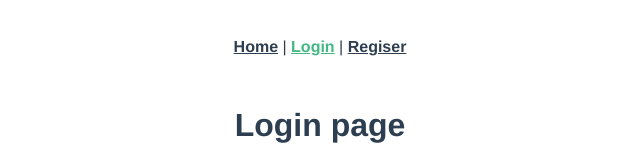
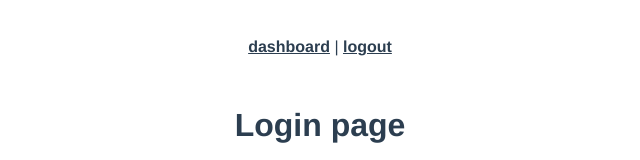
Before and after one commit to bcovies/mevn-stack, a Vue app in the folder frontend/: page /login in a window 1280 px wide. Shown: the top 160 px of the page, without its empty margins (320-960 px from the left). Built offline with nearby package versions, Linux system fonts and the light colour scheme.

Commit message:
Adicionado features de login e logout

```diff
--- a/frontend/src/App.vue
+++ b/frontend/src/App.vue
@@ -1,9 +1,19 @@
+<script setup>
+import { ref } from "vue";
+const isLoged = ref(true);
+console.log(isLoged);
+</script>
+
 <template>
   <nav>
-    <router-link to="/">Home</router-link> |
-    <!-- <router-link to="/dashboard">dashboard</router-link> | -->
-    <router-link to="/login">Login</router-link> |
-    <router-link to="/register">Regiser</router-link>
+    <div v-if="isLoged">
+      <router-link to="/dashboard">dashboard</router-link> |
+      <router-link to="/logout">logout</router-link>
+    </div>
+    <div v-else>
+      <router-link to="/login">Login</router-link> |
+      <router-link to="/register">Regiser</router-link>
+    </div>
   </nav>
   <router-view />
 </template>
--- /dev/null
+++ b/frontend/src/components/LogoutComponent.vue
@@ -0,0 +1,24 @@
+<script>
+import axios from "axios";
+export default {
+  async mounted() {
+    this.logout();
+  },
+  methods: {
+    logout() {
+      return new Promise((returnPromise) => {
+        axios
+          .get(`//${process.env.VUE_APP_API_ENDPOINT}/auth/logout`)
+          .then(function (response) {
+            returnPromise(response);
+            console.log(response);
+          })
+          .catch(function (error) {
+            returnPromise(error);
+            console.log(error);
+          });
+      });
+    },
+  },
+};
+</script>
--- a/frontend/src/router/index.js
+++ b/frontend/src/router/index.js
@@ -3,6 +3,7 @@ import HomeView from "../views/HomeView.vue";
 import DashboardView from "../views/DashboardView.vue";
 import LoginView from "../views/LoginView.vue";
 import RegisterView from "../views/RegisterView.vue";
+import LogoutComponent from "../components/LogoutComponent.vue";
 
 const routes = [
   {
@@ -25,6 +26,11 @@ const routes = [
     name: "register",
     component: RegisterView,
   },
+  {
+    path: "/logout",
+    name: "logout",
+    component: LogoutComponent,
+  },
 ];
 
 const router = createRouter({
```
Also changed, not shown: 2 other files (tests, documents, lock files or other folders).
